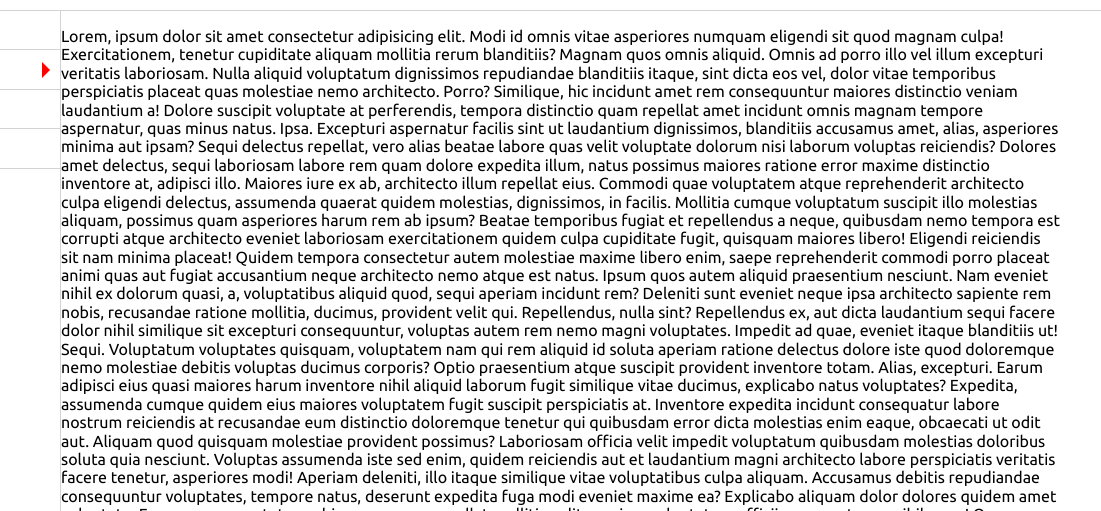
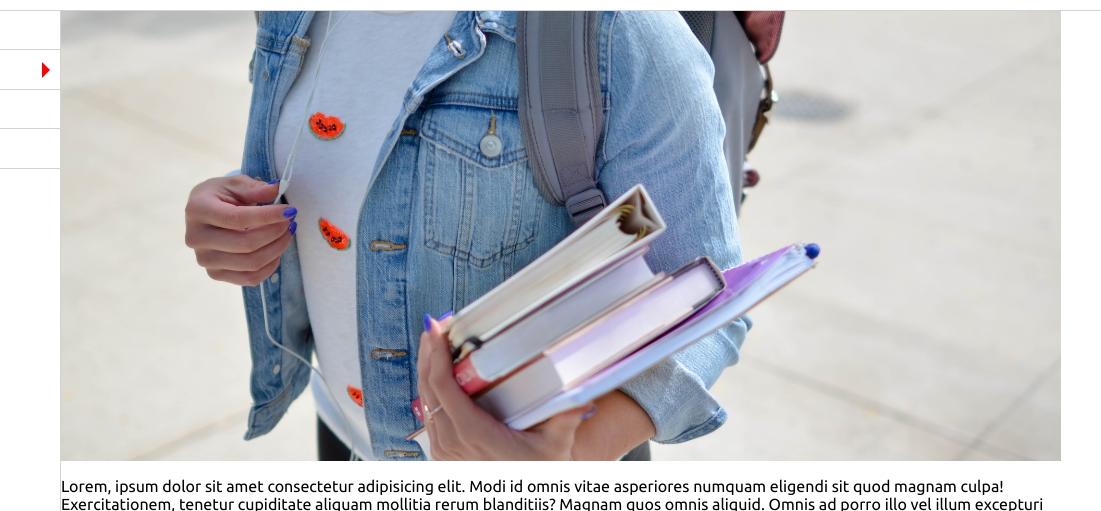
Before and after one commit to IJSE-Direct-Entry-Program-10/html-5-css-3, a plain HTML site: page 10-projects/01-ijse.lk-design-clone/index.html in a window 1280 px wide. Shown: the part 40-551 px from the top of the page, 179-1280 px from the left. Drawn offline with nearby package versions, Linux system fonts and the light colour scheme.

Commit message:
Finalize the slider

```diff
--- a/10-projects/01-ijse.lk-design-clone/css/style.css
+++ b/10-projects/01-ijse.lk-design-clone/css/style.css
@@ -190,6 +190,63 @@ main {
     margin-left: 200px;
 }
 
+#slider {
+    background-color: yellow;
+    height: 450px;
+    overflow-x: hidden;
+}
+
+#slides-wrapper {
+    position: relative;
+    width: 400%;            /*  Relative to slider's width */
+    height: 100%;
+    animation-name: slide-anim;
+    animation-duration: 10s;
+    animation-iteration-count: infinite;
+}
+
+@keyframes slide-anim {
+    from, to {
+        left: 0;
+    }
+
+    25%{
+        left: -100%;
+    }
+
+    50%{
+        left: -200%;
+    }
+
+    75%{
+        left: -300%;
+    }
+}
+
+#slider .slide {
+    float: left;
+    width: calc(100% / 4);  /* Relative to slides-wrapper's width */
+    height: 100%;
+    background-position: center;
+    background-size: cover;
+}
+
+#slide-1 {
+    background-image: url(../img/1.jpg);
+}
+
+#slide-2 {
+    background-image: url(../img/2.jpg);
+}
+
+#slide-3 {
+    background-image: url(../img/3.jpg);
+}
+
+#slide-4 {
+    background-image: url(../img/4.jpg);
+}
+
 @media all and (max-width: 1023px) {
     main {
         margin-left: unset;
--- a/10-projects/01-ijse.lk-design-clone/index.html
+++ b/10-projects/01-ijse.lk-design-clone/index.html
@@ -47,6 +47,14 @@
                 </menu>
             </nav>
             <main>
+                <section id="slider">
+                    <div id="slides-wrapper">
+                        <div id="slide-1" class="slide"></div>
+                        <div id="slide-2" class="slide"></div>
+                        <div id="slide-3" class="slide"></div>
+                        <div id="slide-4" class="slide"></div>
+                    </div>
+                </section>
                 <p>
                     Lorem, ipsum dolor sit amet consectetur adipisicing elit. Modi id omnis vitae asperiores numquam eligendi sit quod magnam culpa! Exercitationem, tenetur cupiditate aliquam mollitia rerum blanditiis? Magnam quos omnis aliquid.
                     Omnis ad porro illo vel illum excepturi veritatis laboriosam. Nulla aliquid voluptatum dignissimos repudiandae blanditiis itaque, sint dicta eos vel, dolor vitae temporibus perspiciatis placeat quas molestiae nemo architecto. Porro?
```
Also changed, not shown: 10-projects/01-ijse.lk-design-clone/img/1.jpg (added), 10-projects/01-ijse.lk-design-clone/img/2.jpg (added), 10-projects/01-ijse.lk-design-clone/img/3.jpg (added), 10-projects/01-ijse.lk-design-clone/img/4.jpg (added).
